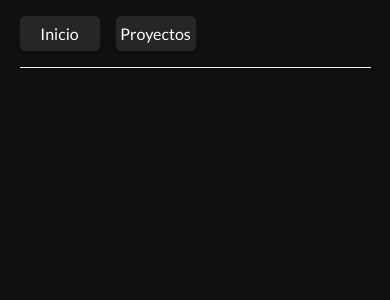
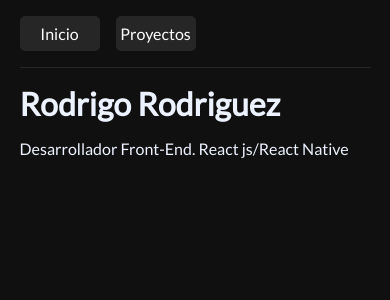
Before and after one commit to Rodevp/new-portfolio, a React (Vite) app: page / in a window 390 px wide. Shown: the top 300 px of the page. Built offline with nearby package versions, Linux system fonts and the light colour scheme.

Commit message:
hero mobile

```diff
--- a/src/App.jsx
+++ b/src/App.jsx
@@ -1,10 +1,12 @@
 import Header from "./header/Header"
+import Hero from "./hero/Hero"
 
 function App() {
 
   return (
     <>
       <Header />
+      <Hero />
     </>
   )
 }
--- a/src/header/header.module.css
+++ b/src/header/header.module.css
@@ -5,7 +5,7 @@
     margin-bottom: 1rem;
     padding-top: 1rem;
     padding-bottom: 1rem;
-    border-bottom: 0.5px solid #ECF2FF;
+    border-bottom: 0.5px solid #262626;
 }
 
 .itemMenu {
--- /dev/null
+++ b/src/hero/Hero.jsx
@@ -0,0 +1,26 @@
+import styles from "./hero.module.css"
+import { COLORS } from "../colors"
+
+
+function Hero() {
+    return (
+        <section
+            className={styles.section}
+        >
+            <h1
+                className={styles.title}
+                style={{ color: COLORS.purpleVeryLight }}
+            >
+                Rodrigo Rodriguez
+            </h1>
+            <p
+                className={styles.p}
+                style={{ color: COLORS.purpleVeryLight }}
+            >
+                Desarrollador Front-End. React js/React Native
+            </p>
+        </section>
+    )
+}
+
+export default Hero
--- /dev/null
+++ b/src/hero/hero.module.css
@@ -0,0 +1,15 @@
+.section {
+    width: 90%;
+    margin-left: auto;
+    margin-right: auto;
+    margin-bottom: 1rem;
+}
+
+.title {
+    font-size: 2rem;
+    margin-bottom: 1rem;
+}
+
+.p {
+    font-size: 1rem;
+}
```
